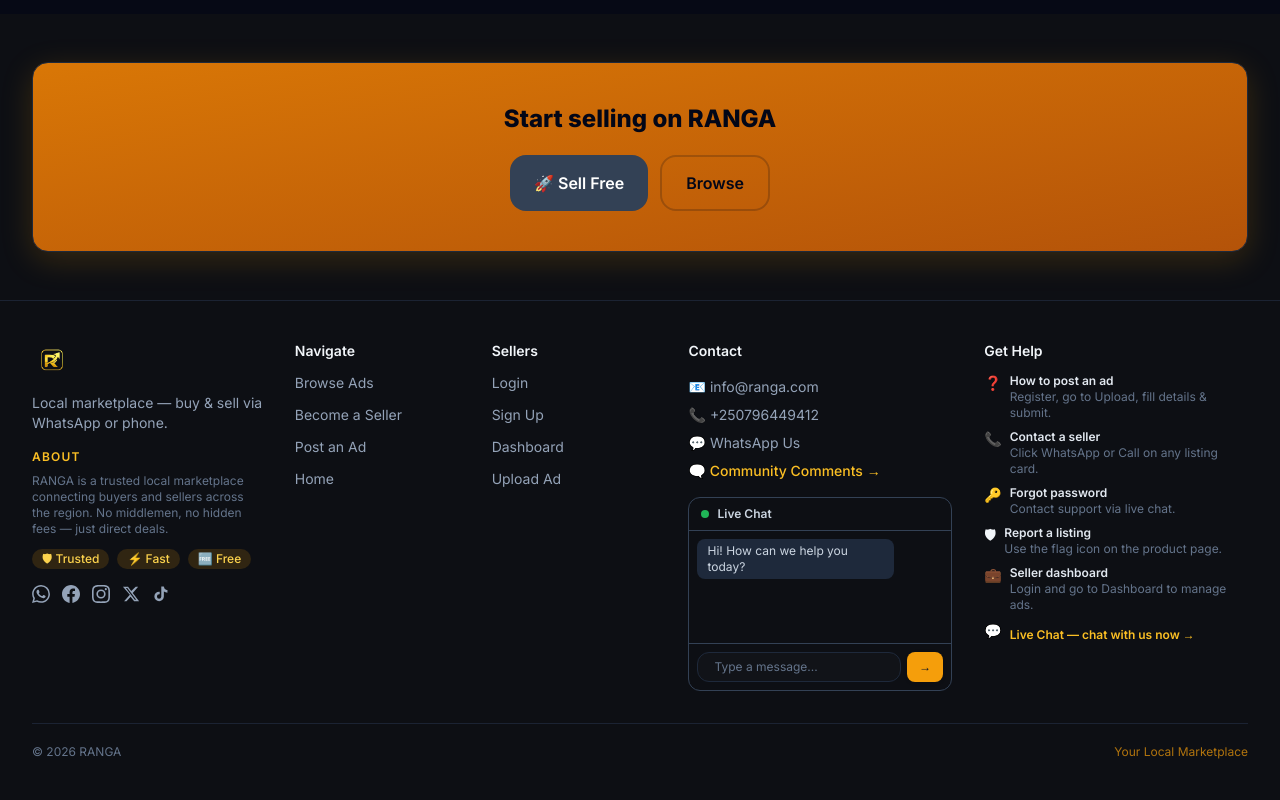
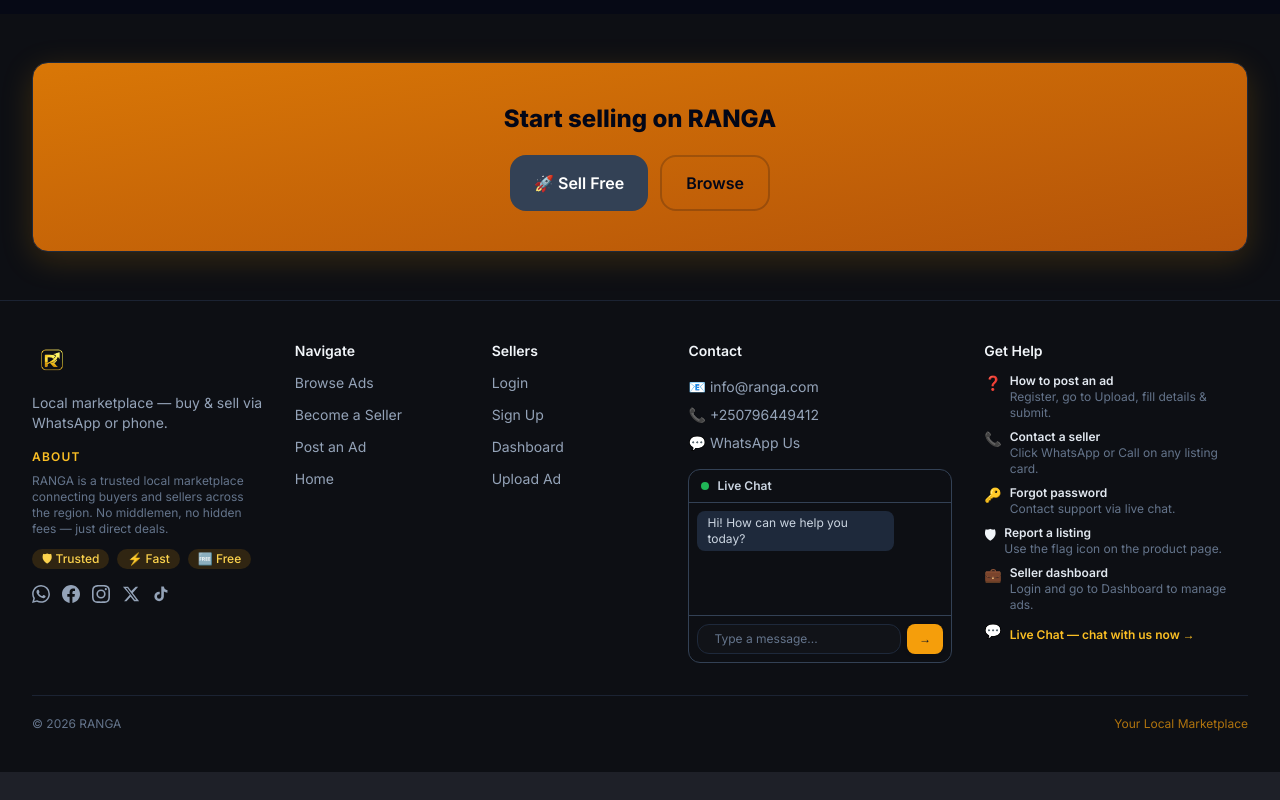
Before and after one commit to obed2050/RANGA-frontend, a React (Vite) app: page / in a window 1280 px wide. Shown: the part 1012-1812 px from the top of the page. After the commit the page ends 1784 px from the top, so only its background shows below. Built offline with nearby package versions, Linux system fonts and the light colour scheme; no server answers.

Commit message:
fix: remove broken /comments link from footer

```diff
--- a/src/components/Footer.jsx
+++ b/src/components/Footer.jsx
@@ -91,9 +91,6 @@
               <a href="https://wa.me/250796449412" target="_blank" rel="noreferrer" className="flex items-center gap-2 text-sm text-slate-600 transition hover:text-gold-600 dark:text-slate-400 dark:hover:text-gold-400">
                 💬 WhatsApp Us
               </a>
-              <Link to="/comments" className="flex items-center gap-2 text-sm text-gold-600 font-medium transition hover:text-gold-500 dark:text-gold-400 dark:hover:text-gold-300">
-                🗨️ Community Comments →
-              </Link>
             </div>
 
             {/* Live Chat */}
```
